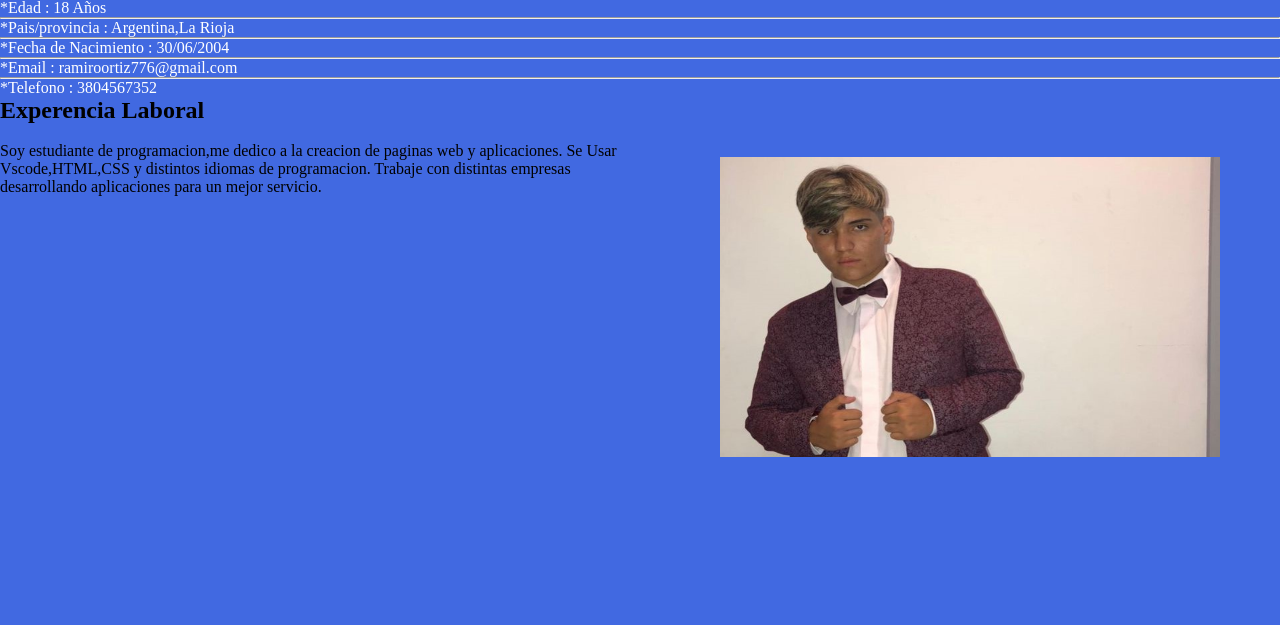
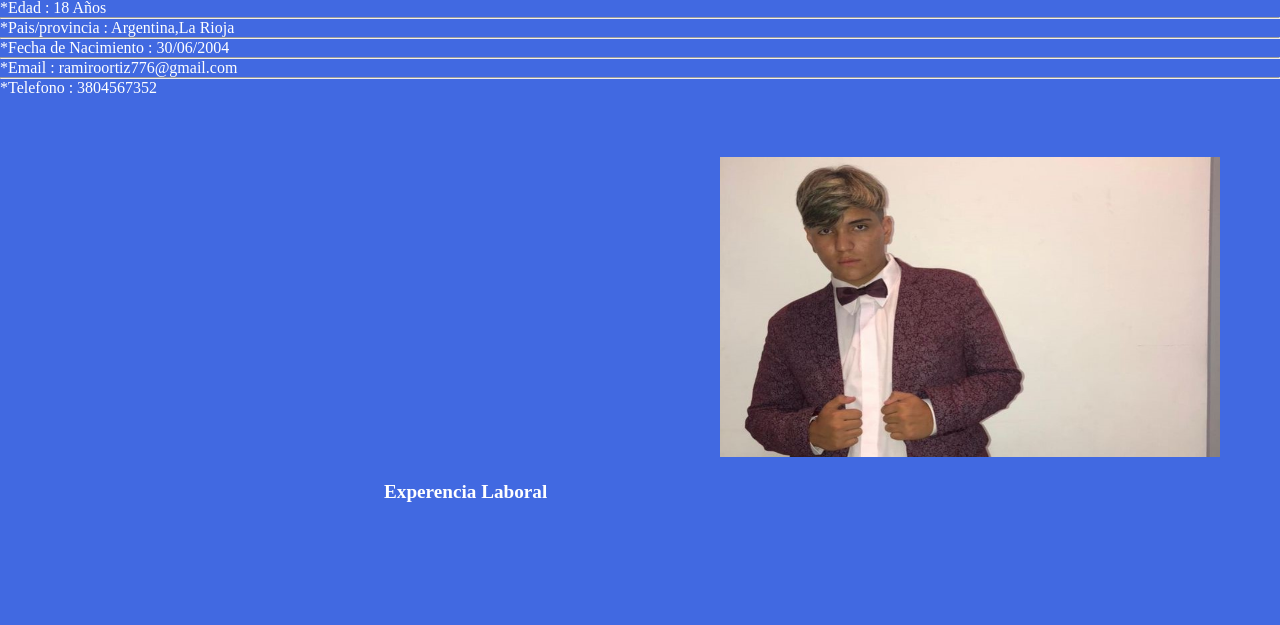
Before and after one commit to Ramiro-Ortiz/Ramiro-Ortiz.github.io, a plain HTML site: page index.html in a window 1280 px wide. Shown: the part 175-800 px from the top of the page. Drawn offline with Linux system fonts and the light colour scheme.

Commit message:
estilo frase

```diff
--- a/estilo.css
+++ b/estilo.css
@@ -27,3 +27,14 @@ ul {
     text-align: left;
 
 }
+
+h2 {
+    margin: 30%;
+    color: white;
+    font-size: larger;
+}
+
+p {
+    color: white;
+    font-size: larger;
+}
```
